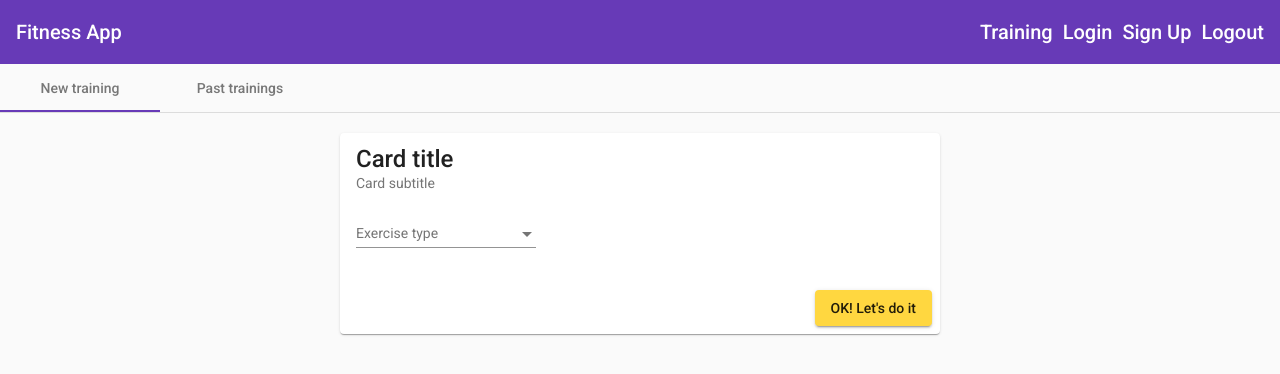
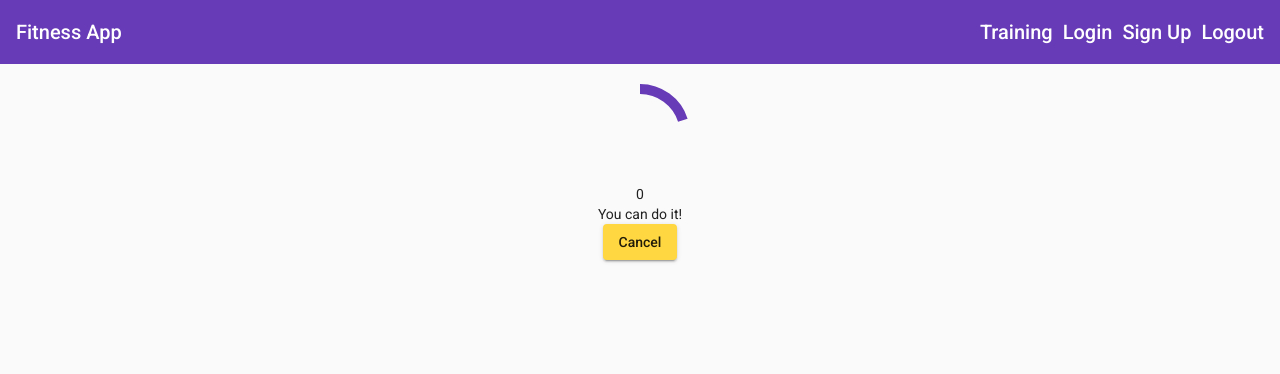
Before and after one commit to StormValen/fitness-app, an Angular app: page /training in a window 1280 px wide. Both pictures are taken after a click on the button "OK! Let's do it". Shown: the top 374 px of the page. Built offline with nearby package versions, Linux system fonts and the light colour scheme.

Commit message:
(feat) current training progress spinner

```diff
--- a/src/app/components/training/current-training/current-training.component.html
+++ b/src/app/components/training/current-training/current-training.component.html
@@ -1 +1,6 @@
-<p>current-training works!</p>
+<section class="current-training" fxLayout="column" fxLayoutAlign="center center">
+  <mat-progress-spinner mode="determinate" value="20"></mat-progress-spinner>
+  <span>{{ progress }}</span>
+  <span>You can do it!</span>
+  <button mat-raised-button color="accent">Cancel</button>
+</section>
--- a/src/app/components/training/current-training/current-training.component.scss
+++ b/src/app/components/training/current-training/current-training.component.scss
@@ -0,0 +1,5 @@
+:host {
+  .current-training {
+    padding: 20px;
+  }
+}
--- a/src/app/components/training/current-training/current-training.component.ts
+++ b/src/app/components/training/current-training/current-training.component.ts
@@ -6,6 +6,7 @@ import { Component, OnInit } from '@angular/core';
   styleUrls: ['./current-training.component.scss']
 })
 export class CurrentTrainingComponent implements OnInit {
+  progress: number = 0;
 
   constructor() { }
 
--- a/src/app/components/training/new-training/new-training.component.html
+++ b/src/app/components/training/new-training/new-training.component.html
@@ -12,7 +12,13 @@
       </mat-form-field>
     </mat-card-content>
     <mat-card-actions fxLayoutAlign="end">
-      <button type="submit" mat-raised-button color="accent">OK! Let's do it</button>
+      <button
+        type="submit"
+        mat-raised-button
+        color="accent"
+        (click)="onClickStartTraining()">
+        OK! Let's do it
+      </button>
     </mat-card-actions>
   </mat-card>
 </section>
--- a/src/app/components/training/new-training/new-training.component.scss
+++ b/src/app/components/training/new-training/new-training.component.scss
@@ -1,5 +1,5 @@
 :host {
   .new-training {
-    padding: 20px 0 20px 0;
+    padding: 20px;
   }
 }
--- a/src/app/components/training/new-training/new-training.component.ts
+++ b/src/app/components/training/new-training/new-training.component.ts
@@ -1,15 +1,17 @@
-import { Component, OnInit } from '@angular/core';
+import { Component, EventEmitter, Output } from '@angular/core';
 
 @Component({
   selector: 'app-new-training',
   templateUrl: './new-training.component.html',
   styleUrls: ['./new-training.component.scss']
 })
-export class NewTrainingComponent implements OnInit {
+export class NewTrainingComponent {
+  @Output() trainingStarted = new EventEmitter<void>();
 
   constructor() { }
 
-  ngOnInit(): void {
+  onClickStartTraining(): void {
+    this.trainingStarted.emit();
   }
 
 }
--- a/src/app/components/training/training.component.html
+++ b/src/app/components/training/training.component.html
@@ -1,8 +1,9 @@
-<mat-tab-group>
+<mat-tab-group *ngIf="!ongoingTraining">
   <mat-tab label="New training">
-    <app-new-training></app-new-training>
+    <app-new-training (trainingStarted)="ongoingTraining = true"></app-new-training>
   </mat-tab>
   <mat-tab label="Past trainings">
     <app-past-training></app-past-training>
   </mat-tab>
 </mat-tab-group>
+<app-current-training *ngIf="ongoingTraining"></app-current-training>
--- a/src/app/components/training/training.component.ts
+++ b/src/app/components/training/training.component.ts
@@ -1,15 +1,13 @@
-import { Component, OnInit } from '@angular/core';
+import { Component } from '@angular/core';
 
 @Component({
   selector: 'app-training',
   templateUrl: './training.component.html',
   styleUrls: ['./training.component.scss']
 })
-export class TrainingComponent implements OnInit {
+export class TrainingComponent {
+  ongoingTraining: boolean = false;
 
   constructor() { }
 
-  ngOnInit(): void {
-  }
-
 }
```
Also changed, not shown: src/app/material.module.ts (+5 -2 lines).
